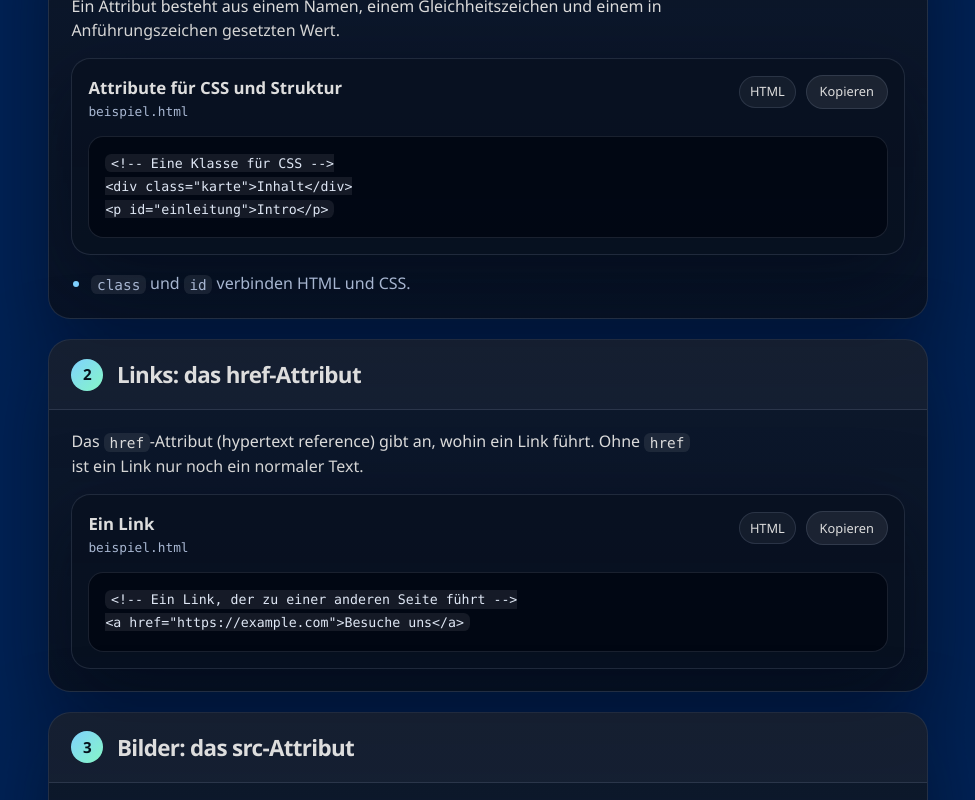
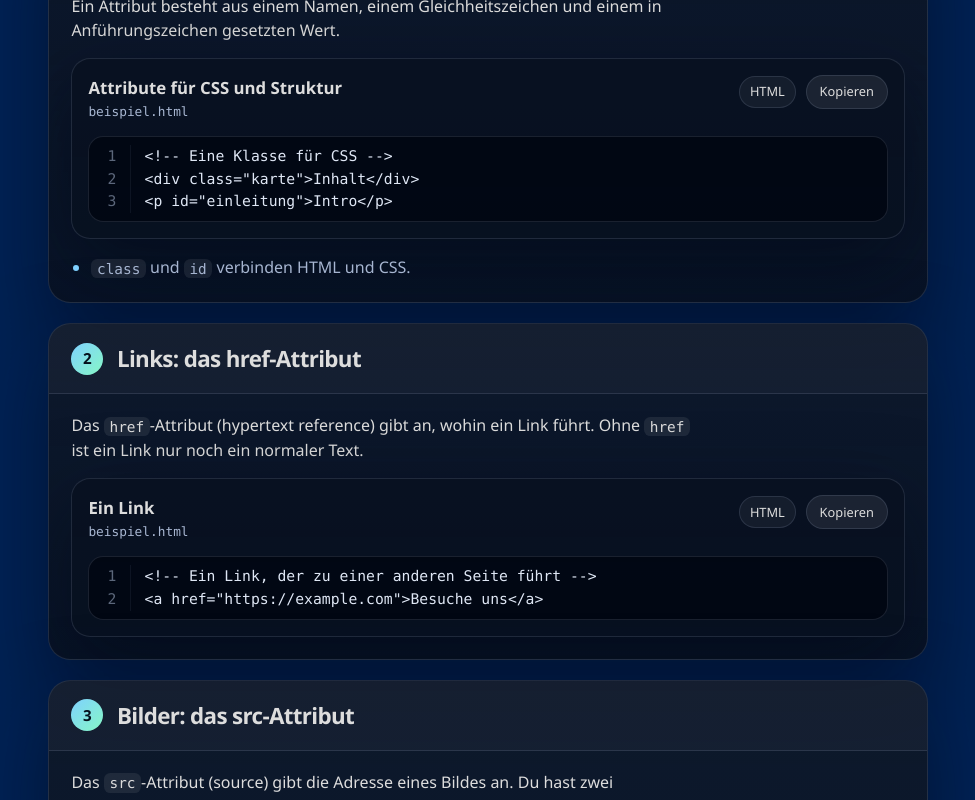
Before and after one commit to simeonjackman/websites, a Vue app: page /#/html/html-attribute in a window 1280 px wide. Shown: the part 1120-1920 px from the top of the page, without its empty margins (152-1127 px from the left). Built offline with nearby package versions, Linux system fonts and the light colour scheme; the HTML template or start-up script is replaced by a standard one.

Commit message:
ADD: code lines

```diff
--- a/src/components/CodeExample.vue
+++ b/src/components/CodeExample.vue
@@ -1,5 +1,5 @@
 <script setup>
-import { onBeforeUnmount, ref } from 'vue'
+import { computed, onBeforeUnmount, ref } from 'vue'
 
 const props = defineProps({
   title: {
@@ -21,6 +21,13 @@ const props = defineProps({
     type: String,
     required: true,
   },
+})
+
+const codeLines = computed(() => {
+  return props.code
+    .replace(/^\s*\n/, '')
+    .replace(/\n\s*$/, '')
+    .split('\n')
 })
 
 const copied = ref(false)
@@ -74,7 +81,7 @@ onBeforeUnmount(() => {
       </div>
     </div>
 
-    <pre class="code-example__block"><code>{{ code }}</code></pre>
+    <pre class="code-example__block"><span v-for="(line, index) in codeLines" :key="index" class="code-example__line"><span class="code-example__gutter" aria-hidden="true">{{ index + 1 }}</span><span class="code-example__text">{{ line }}</span></span></pre>
   </section>
 </template>
 
@@ -161,7 +168,7 @@ onBeforeUnmount(() => {
 
 .code-example__block {
   margin: 0;
-  padding: 1rem;
+  padding: 0.5rem 0;
   border-radius: 0.95rem;
   overflow: auto;
   background: rgba(1, 7, 18, 0.82);
@@ -169,9 +176,35 @@ onBeforeUnmount(() => {
   color: #dfe7f5;
   font-size: 0.92rem;
   line-height: 1.55;
+  white-space: normal;
 }
 
-.code-example__block code {
+.code-example__line {
+  display: flex;
+  align-items: stretch;
+}
+
+.code-example__line + .code-example__line {
+  margin-top: 0;
+}
+
+.code-example__gutter {
+  flex: 0 0 auto;
+  min-width: 2.6rem;
+  padding: 0 0.85rem;
+  text-align: right;
+  white-space: nowrap;
+  color: var(--muted);
+  opacity: 0.55;
+  user-select: none;
+  border-right: 1px solid rgba(200, 220, 255, 0.12);
+  font-family: 'SFMono-Regular', 'SF Mono', Consolas, 'Liberation Mono', Menlo, monospace;
+}
+
+.code-example__text {
+  flex: 1;
+  padding: 0 0.85rem;
+  white-space: pre;
   font-family: 'SFMono-Regular', 'SF Mono', Consolas, 'Liberation Mono', Menlo, monospace;
 }
 
--- a/src/views/sections/html/css-verknuepfen.vue
+++ b/src/views/sections/html/css-verknuepfen.vue
@@ -55,7 +55,7 @@ p {
     </template>
 
     <template #steps>
-      <LessonStep slug="zwei-dateien" title="Ein Projekt braucht zwei Dateien">
+      <LessonStep slug="zwei-dateien" title="Datei für CSS (Design) erstellen">
         <p>
           Erstelle im selben Ordner zusätzlich zur <code>index.html</code> eine
           zweite Datei <code>style.css</code>. Sie sind Geschwister – beide liegen
@@ -95,7 +95,7 @@ p {
           :code="styleCss"
         />
         <p>
-          Nach dem Speichern (<Shortcut label="Speichern" :keys="['mod', 'S']" />) lädt der
+          Nach dem Speichern <Shortcut label="Speichern" :keys="['mod', 'S']" /> lädt der
           Browser die Gestaltung und wendet sie an.
         </p>
       </LessonStep>
```
